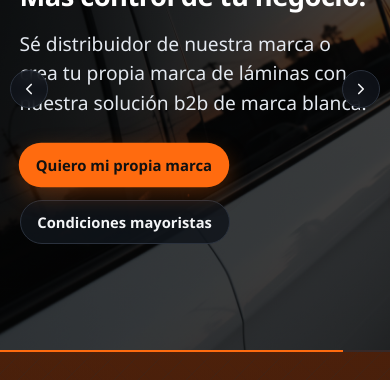
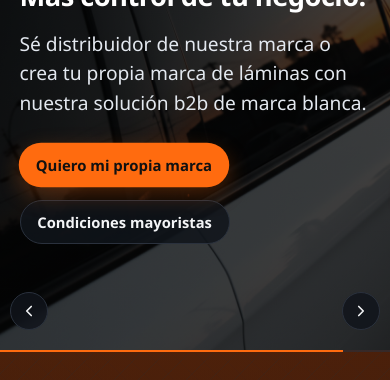
Before and after one commit to wp-uruguay/dr-polarizados, a Next.js app: page / in a window 390 px wide. Shown: the part 286-666 px from the top of the page. Built offline with nearby package versions, Linux system fonts and the light colour scheme.

Commit message:
Fix: flechas del slider bajan al fondo en mobile
En pantallas pequeñas las flechas se posicionaban al centro vertical
tapando el contenido del slide. Ahora se anclan al borde inferior
(bottom: 1.25rem) fuera del área de texto.

https://claude.ai/code/session_01Bj5x5b9k7mVxxSbfFsswuR

```diff
--- a/app/globals.css
+++ b/app/globals.css
@@ -2083,6 +2083,9 @@ button:disabled,
   .hero-arrow {
     min-height: 38px;
     min-width: 38px;
+    top: auto;
+    bottom: 1.25rem;
+    transform: none;
   }
 
   .hero-arrow-left {
```
